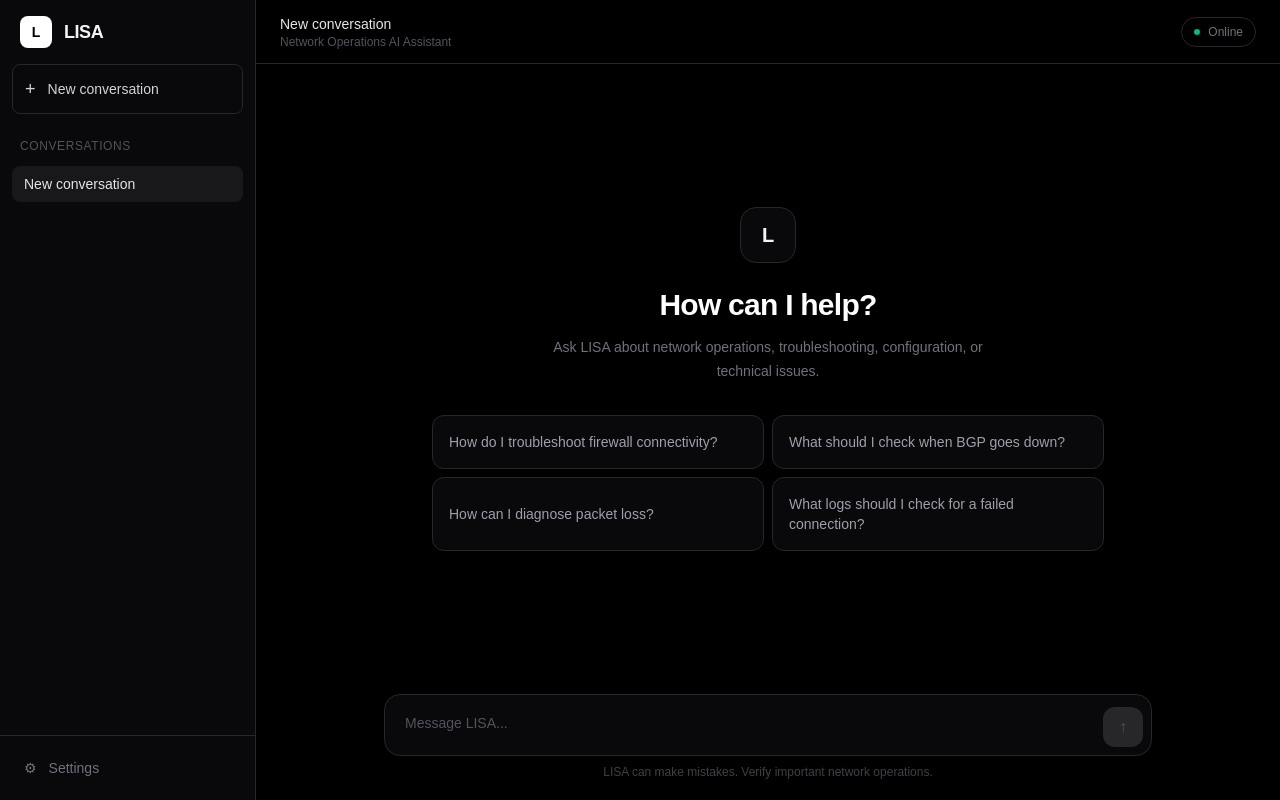
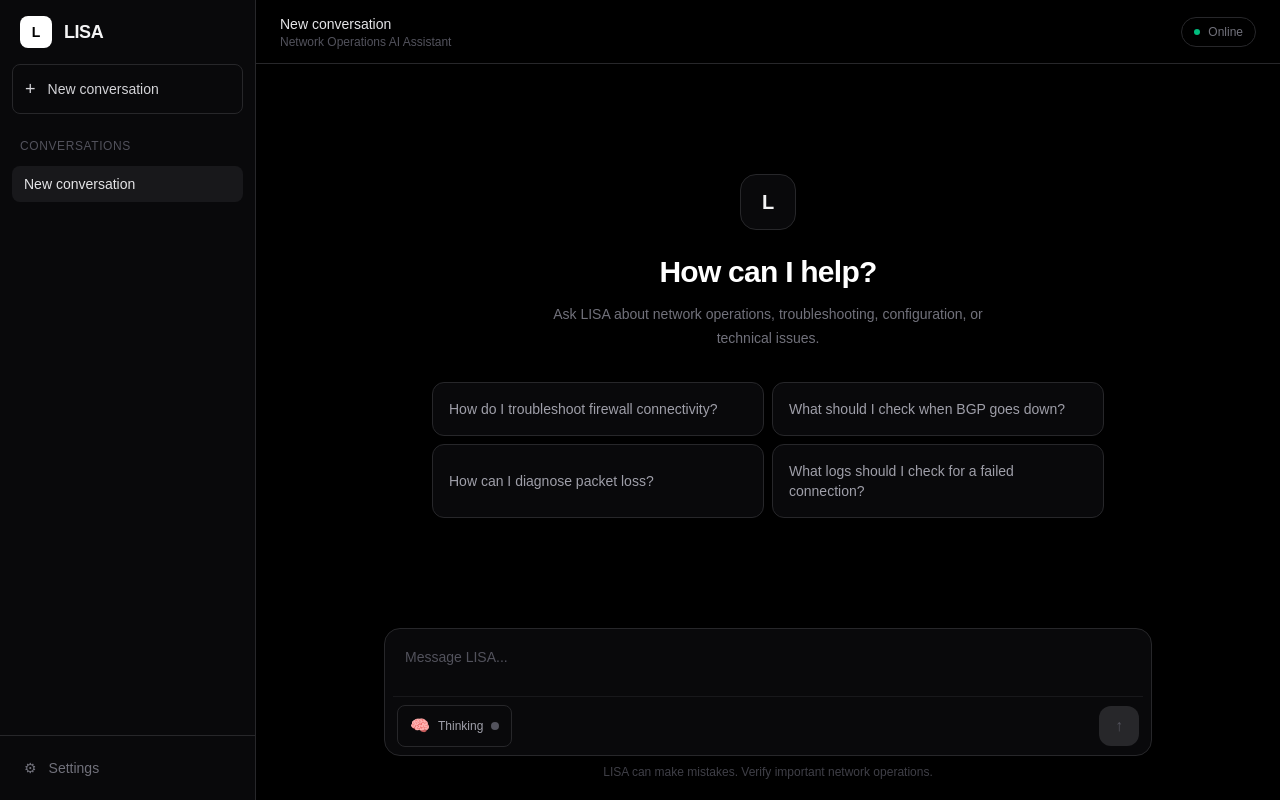
Before and after one commit to jemuelbjeroham/lisa-ui, a Next.js app: page / in a window 1280 px wide. Built offline with nearby package versions, Linux system fonts and the light colour scheme.

Commit message:
feat: Add thinking button in the UI

```diff
--- a/src/app/page.tsx
+++ b/src/app/page.tsx
@@ -44,6 +44,9 @@ export default function Home() {
   const [input, setInput] = useState("");
   const [isLoading, setIsLoading] = useState(false);
   const [openMenuId, setOpenMenuId] = useState<string | null>(null);
+
+  // Controls whether the thinking model is used.
+  const [enableThinking, setEnableThinking] = useState(false);
 
   const textareaRef = useRef<HTMLTextAreaElement>(null);
   const messagesEndRef = useRef<HTMLDivElement>(null);
@@ -246,7 +249,7 @@ export default function Home() {
           body: JSON.stringify({
             conversation_id: conversationId,
             message,
-            enable_thinking: false,
+            enable_thinking: enableThinking,
           }),
         },
       );
@@ -308,7 +311,7 @@ export default function Home() {
           }
 
           if (event.type === "reasoning") {
-            // We will render reasoning separately later.
+            // We will render reasoning separately in the next step.
             continue;
           }
 
@@ -323,14 +326,6 @@ export default function Home() {
             assistantResponse,
           );
 
-          /*
-           * Give the browser an opportunity to paint the
-           * updated Markdown before processing more chunks.
-           *
-           * Without this, a fast stream can be consumed
-           * continuously by JavaScript and the browser may
-           * paint only after the stream has finished.
-           */
           await waitForNextPaint();
         }
       }
@@ -390,6 +385,7 @@ export default function Home() {
 
   return (
     <main className="flex h-screen overflow-hidden bg-black text-zinc-100">
+      {/* Sidebar */}
       <aside className="hidden w-64 shrink-0 flex-col border-r border-zinc-800 bg-zinc-950 md:flex">
         <div className="flex h-16 items-center px-5">
           <div className="flex items-center gap-3">
@@ -491,6 +487,7 @@ export default function Home() {
         </div>
       </aside>
 
+      {/* Main */}
       <section className="flex min-w-0 flex-1 flex-col">
         <header className="flex h-16 shrink-0 items-center justify-between border-b border-zinc-800 px-4 md:px-6">
           <div>
@@ -512,6 +509,7 @@ export default function Home() {
           </div>
         </header>
 
+        {/* Messages */}
         <div className="flex-1 overflow-y-auto">
           {!activeConversation ||
           activeConversation.messages.length === 0 ? (
@@ -600,9 +598,11 @@ export default function Home() {
           )}
         </div>
 
+        {/* Composer */}
         <div className="shrink-0 px-4 pb-5 md:px-6">
           <div className="mx-auto max-w-3xl">
-            <div className="flex items-end rounded-2xl border border-zinc-800 bg-zinc-950 p-2 shadow-2xl shadow-black/50 transition focus-within:border-zinc-700">
+            <div className="rounded-2xl border border-zinc-800 bg-zinc-950 p-2 shadow-2xl shadow-black/50 transition focus-within:border-zinc-700">
+              {/* Text input */}
               <textarea
                 ref={textareaRef}
                 value={input}
@@ -613,17 +613,58 @@ export default function Home() {
                 placeholder="Message LISA..."
                 rows={1}
                 disabled={isLoading}
-                className="max-h-40 min-h-11 flex-1 resize-none bg-transparent px-3 py-2.5 text-sm text-zinc-100 outline-none placeholder:text-zinc-600"
+                className="max-h-40 min-h-11 w-full resize-none bg-transparent px-3 py-2.5 text-sm text-zinc-100 outline-none placeholder:text-zinc-600"
               />
 
+              {/* Composer toolbar */}
+              <div className="mt-2 flex items-center justify-between border-t border-zinc-900 px-1 pt-2">
+                {/* Thinking toggle */}
+                <button
+                  type="button"
+                  onClick={() =>
+                    setEnableThinking(
+                      (current) => !current,
+                    )
+                  }
+                  disabled={isLoading}
+                  aria-pressed={enableThinking}
+                  className={`flex items-center gap-2 rounded-lg border px-3 py-2 text-xs font-medium transition ${
+                    enableThinking
+                      ? "border-zinc-600 bg-zinc-800 text-white"
+                      : "border-zinc-800 bg-zinc-950 text-zinc-400 hover:border-zinc-700 hover:bg-zinc-900 hover:text-zinc-200"
+                  } disabled:cursor-not-allowed disabled:opacity-50`}
+                >
+                  <span className="text-base">
+                    🧠
+                  </span>
+
+                  <span>
+                    {enableThinking
+                      ? "Thinking enabled"
+                      : "Thinking"}
+                  </span>
+
+                  <span
+                    className={`h-2 w-2 rounded-full ${
+                      enableThinking
+                        ? "bg-emerald-400"
+                        : "bg-zinc-600"
+                    }`}
+                  />
+                </button>
+
+                {/* Send button */}
                 <button
                   onClick={sendMessage}
-                disabled={!input.trim() || isLoading}
+                  disabled={
+                    !input.trim() || isLoading
+                  }
                   className="flex h-10 w-10 shrink-0 items-center justify-center rounded-xl bg-white text-black transition hover:bg-zinc-200 disabled:cursor-not-allowed disabled:bg-zinc-800 disabled:text-zinc-600"
                   aria-label="Send message"
                 >
                   ↑
                 </button>
+              </div>
             </div>
 
             <p className="mt-2 text-center text-xs text-zinc-700">
```
Lines whose indentation alone changed are shown as unchanged.
